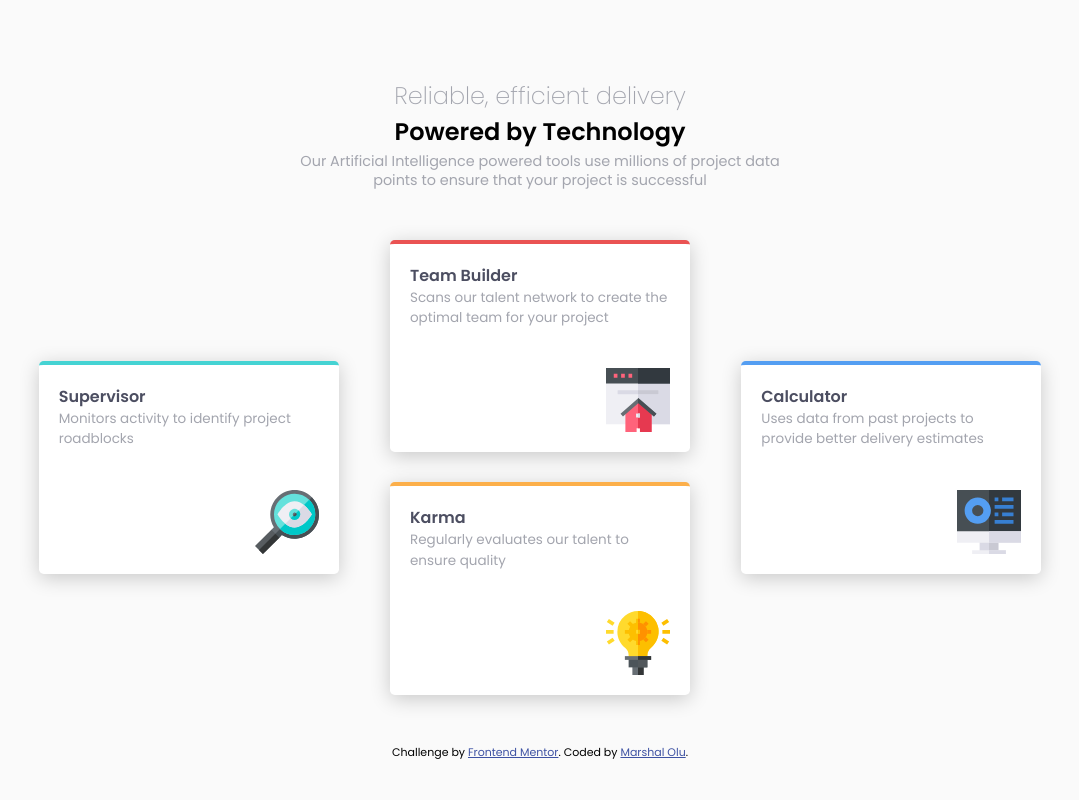
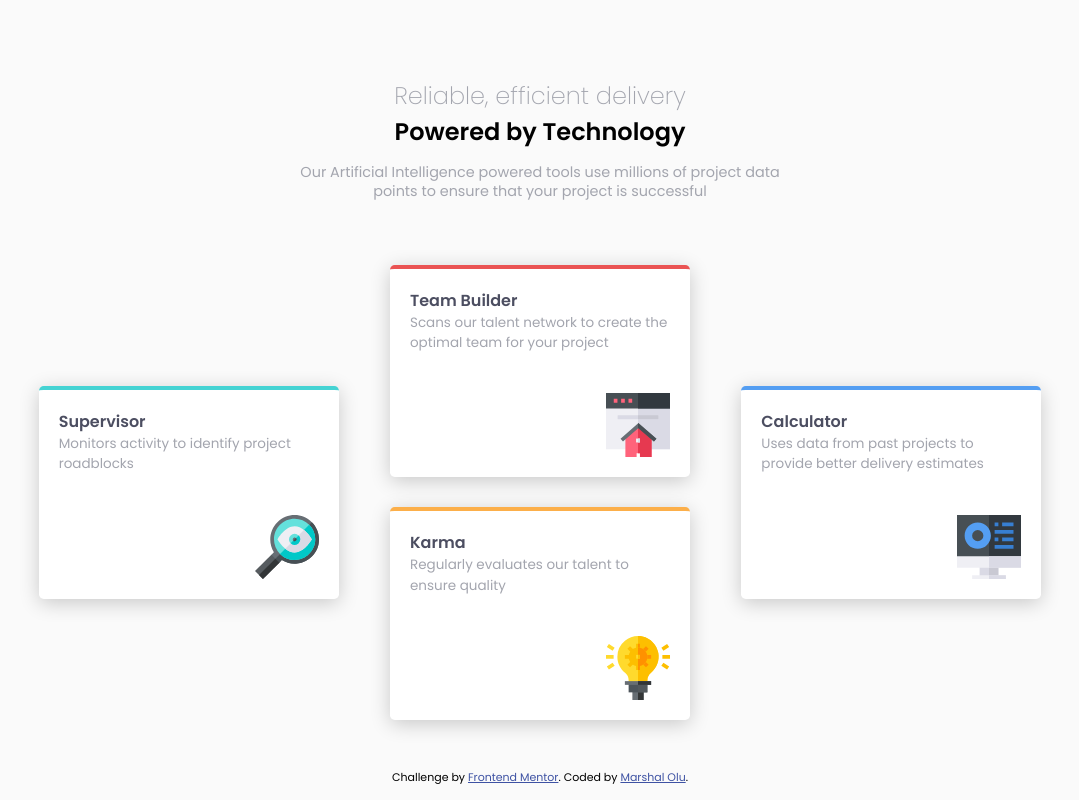
Before and after one commit to Olumarshal/four-card-feature-section-master, a plain HTML site: page index.html in a window 1280 px wide. Shown: the whole page, without its empty margins (100-1179 px from the left). Drawn offline with Linux system fonts and the light colour scheme.

Commit message:
removed ms prefixes and worked 540 screen sizes

```diff
--- a/scss/_cards.scss
+++ b/scss/_cards.scss
@@ -72,7 +72,15 @@ section {
   }
 }
 
-@media (min-width: 420px) {
+@media (min-width: 540px) {
+  .heading-paragraph {
+    width: 300px;
+    margin: 1rem auto 4rem auto;
+    height: auto;
+  }
+}
+
+@media (min-width: 700px) {
   section {
     margin: 0 auto;
     display: grid;
@@ -93,6 +101,11 @@ section {
     text-align: center;
     inline-size: auto;
     font-size: 0.9rem;
-    padding: 0 30% 50px 30%;
+    padding: 0 30% 0 30%;
+  }
+
+  .card {
+    margin-top: 0;
+    padding-top: 0;
   }
 }
--- a/scss/_container.scss
+++ b/scss/_container.scss
@@ -3,7 +3,6 @@
   padding-top: 10vh;
   align-items: center;
 }
-
 
 .attribution {
   font-size: 11px;
```
Also changed, not shown: scss/main.css. Lines whose indentation alone changed are shown as unchanged.
